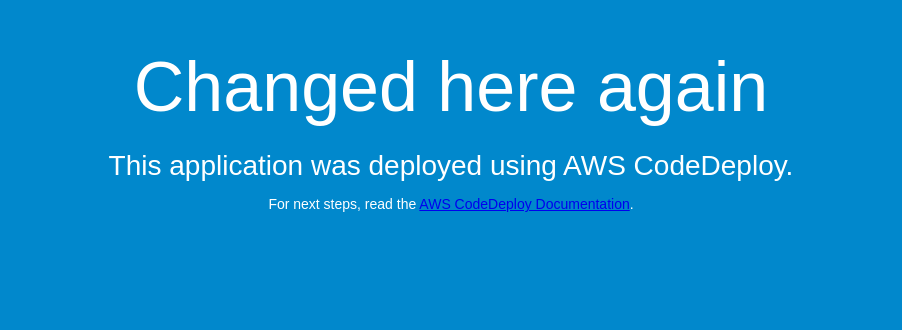
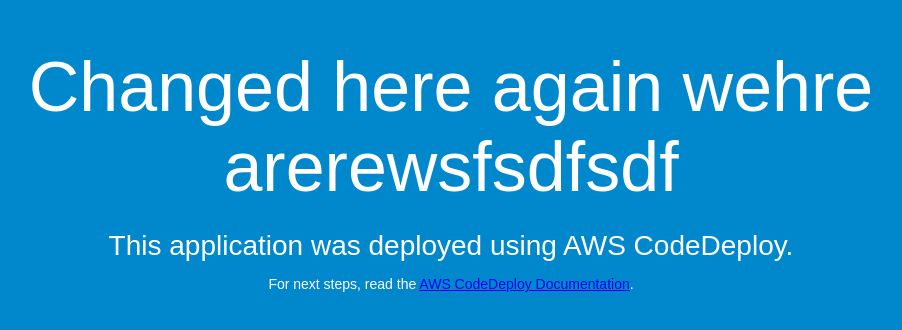
Before and after one commit to sumasreecheemakurti/Hydb, a plain HTML site: page index.html in a window 1280 px wide. Shown: the whole page, without its empty margins (189-1091 px from the left). Drawn offline with Linux system fonts and the light colour scheme.

Commit message:
Update index.html

```diff
--- a/index.html
+++ b/index.html
@@ -26,7 +26,7 @@
 </head>
 <body>
   <div align="center">
-    <h1>Changed here again</h1>
+    <h1>Changed here again wehre arerewsfsdfsdf</h1>
     <h2>This application was deployed using AWS CodeDeploy.</h2>
     <p>For next steps, read the <a href="http://aws.amazon.com/documentation/codedeploy">AWS CodeDeploy Documentation</a>.</p>
   </div>
```
